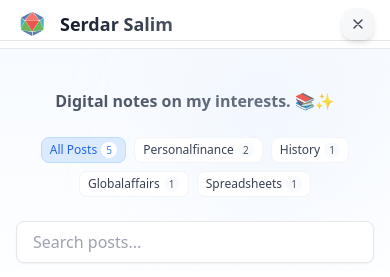
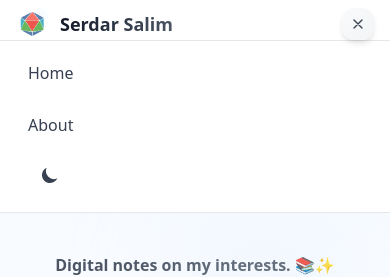
Before and after one commit to serdarsalim/slm-blog, a Next.js app: page / in a window 390 px wide. Both pictures are taken after a click on the button "Toggle navigation menu". Shown: the top 277 px of the page. Built offline with nearby package versions, Linux system fonts and the light colour scheme.

Commit message:
fixed darkmode button for mobile

```diff
--- a/src/app/components/navbar.tsx
+++ b/src/app/components/navbar.tsx
@@ -205,7 +205,55 @@ export default function Navbar() {
       exit={{ height: 0, opacity: 0 }}
       transition={{ duration: 0.3 }}
     >
-            {/* Mobile menu content */}
+      <div className="py-3 px-4 space-y-3">
+        {/* Mobile nav links */}
+        {["Home", "About"].map((item) => (
+          <motion.div
+            key={item}
+            initial={{ opacity: 0, x: -20 }}
+            animate={{ opacity: 1, x: 0 }}
+            transition={{ delay: 0.1 }}
+          >
+            <Link
+              href={item === "Home" ? "/" : `/${item.toLowerCase()}`}
+              className="block py-2 px-3 text-gray-700 dark:text-gray-300 hover:bg-gray-100 dark:hover:bg-gray-800 rounded-lg transition-colors"
+              onClick={() => setIsMenuOpen(false)}
+            >
+              {item}
+            </Link>
+          </motion.div>
+        ))}
+
+        {/* Mobile dark mode toggle */}
+        <motion.div
+          initial={{ opacity: 0, x: -20 }}
+          animate={{ opacity: 1, x: 0 }}
+          transition={{ delay: 0.2 }}
+          className="px-3"
+        >
+          <button
+            onClick={toggleDarkMode}
+            className="flex items-center w-full py-2 px-3 text-gray-700 dark:text-gray-300 hover:bg-gray-100 dark:hover:bg-gray-800 rounded-lg transition-colors"
+          >
+            <span className="mr-3">
+              {darkMode ? (
+                <svg className="w-5 h-5 text-yellow-400" fill="currentColor" viewBox="0 0 20 20">
+                  <path
+                    fillRule="evenodd"
+                    d="M10 2a1 1 0 011 1v1a1 1 0 11-2 0V3a1 1 0 011-1zm4 8a4 4 0 11-8 0 4 4 0 018 0zm-.464 4.95l.707.707a1 1 0 001.414-1.414l-.707-.707a1 1 0 00-1.414 1.414zm2.12-10.607a1 1 0 010 1.414l-.706.707a1 1 0 11-1.414-1.414l.707-.707a1 1 0 011.414 0zM17 11a1 1 0 100-2h-1a1 1 0 100 2h1zm-7 4a1 1 0 011 1v1a1 1 0 11-2 0v-1a1 1 0 011-1zM5.05 6.464A1 1 0 106.465 5.05l-.708-.707a1 1 0 00-1.414 1.414l.707.707zm1.414 8.486l-.707.707a1 1 0 01-1.414-1.414l.707-.707a1 1 0 011.414 1.414zM4 11a1 1 0 100-2H3a1 1 0 000 2h1z"
+                    clipRule="evenodd"
+                  />
+                </svg>
+              ) : (
+                <svg className="w-5 h-5 text-gray-700" fill="currentColor" viewBox="0 0 20 20">
+                  <path d="M17.293 13.293A8 8 0 016.707 2.707a8.001 8.001 0 1010.586 10.586z" />
+                </svg>
+              )}
+            </span>
+            {darkMode ? "" : ""}
+          </button>
+        </motion.div>
+      </div>
     </motion.div>
   )}
 </AnimatePresence>
```
Lines whose indentation alone changed are shown as unchanged.
